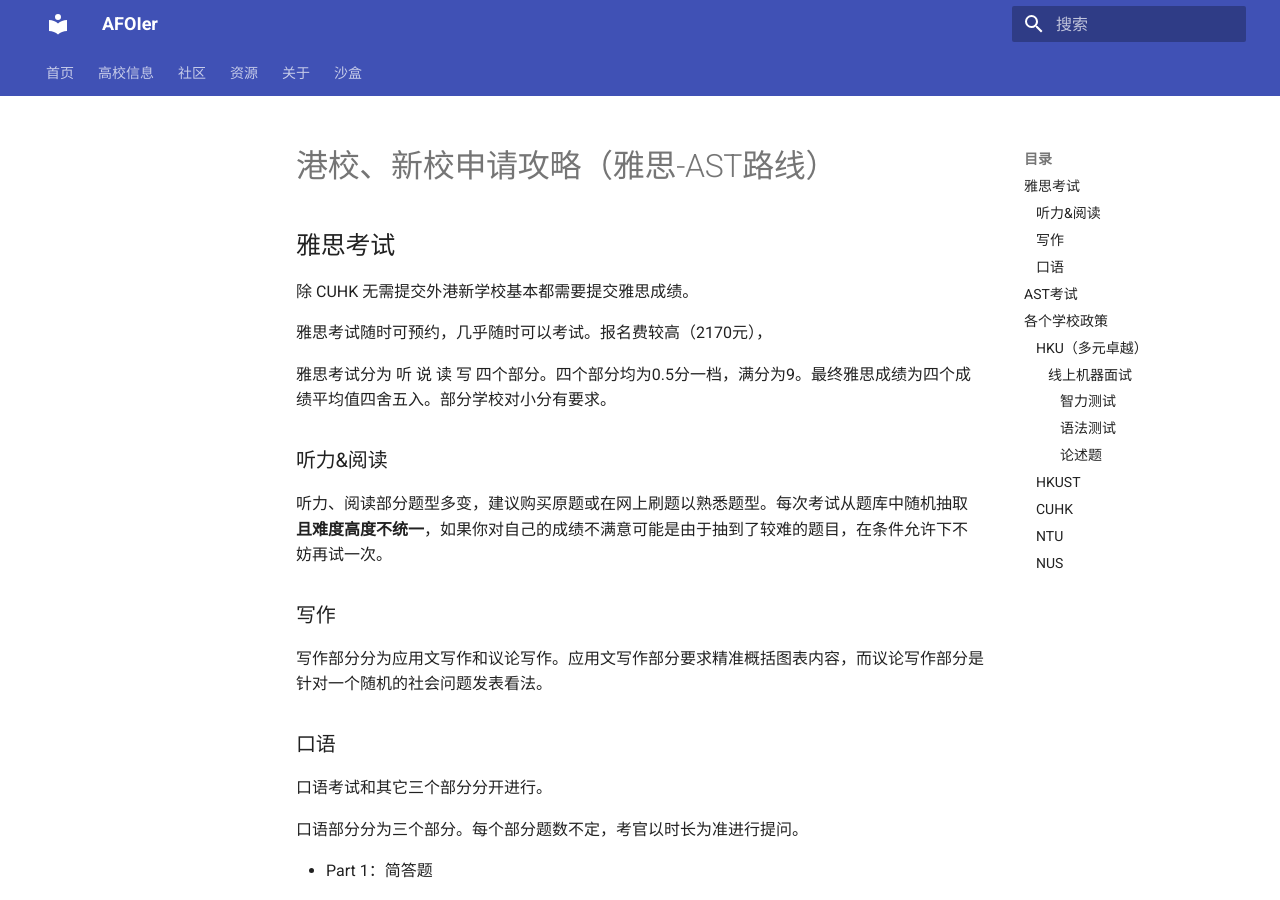
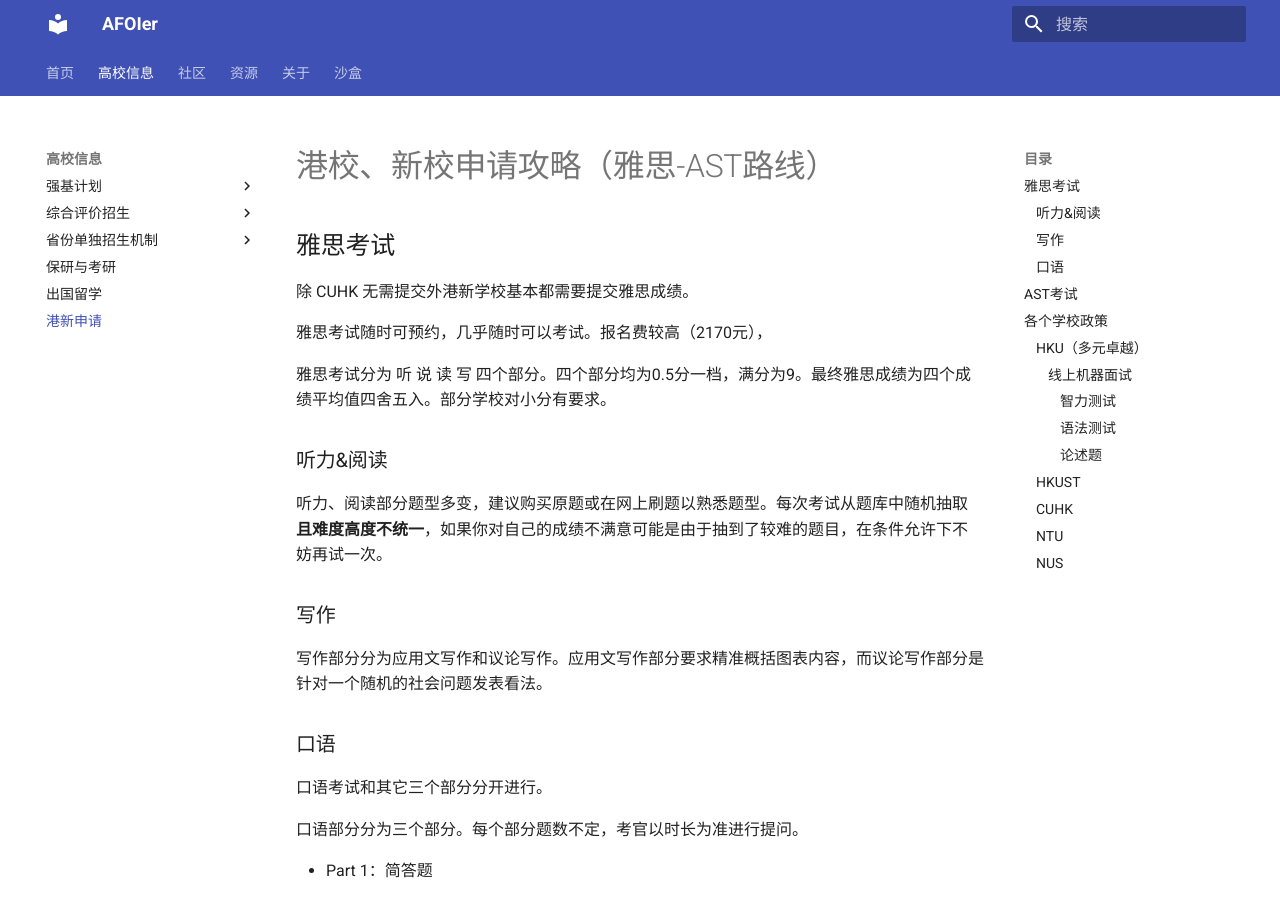
Before and after one commit to AFOIer/AFOIer, an MkDocs documentation site: the page built from docs/colleges/afoier-db.md, in a window 1280 px wide and 900 px high. Built offline with MkDocs 1.6.1 and Material for MkDocs 9.7.7, drawn with Linux system fonts in a browser that asks for light colours; some of the changed lines change nothing that is shown.

Commit message:
Add 港新申请 section to mkdocs.yml

```diff
--- a/mkdocs.yml
+++ b/mkdocs.yml
@@ -31,6 +31,7 @@
       - 总述: colleges/admission-provinces.md
     - 保研与考研: colleges/postgraduate.md
     - 出国留学: colleges/overseas.md
+    - 港新申请: colleges/afoier-db.md
   - 社区:
     - 退役心路: stories/index.md
     - 就读体验: experience/index.md
```
